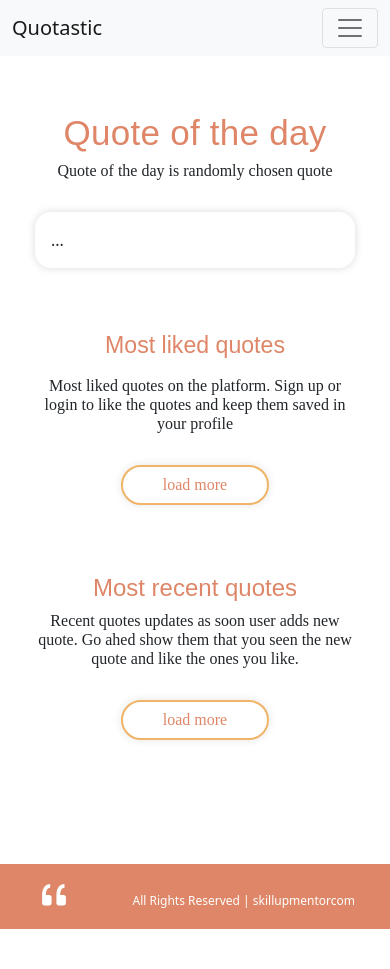
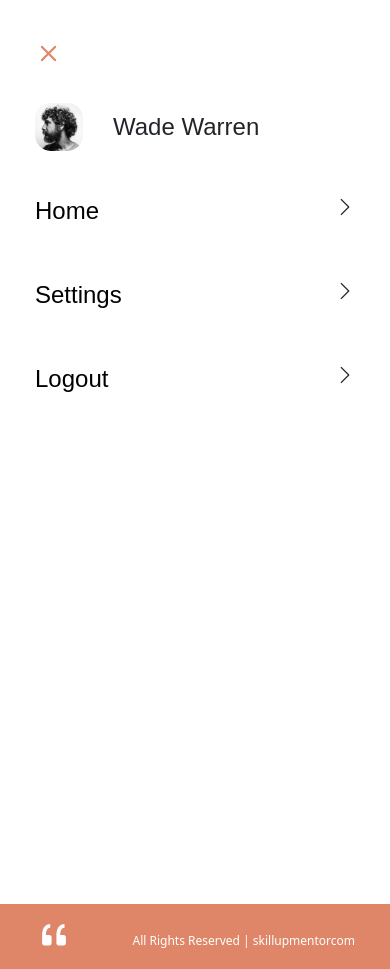
Before and after one commit to hktari/skillup-01-quotes-frontend, a React (Create React App) app: page / in a window 390 px wide. Before the commit the page ends 929 px from the top, so only its background shows below. Built offline with nearby package versions, Linux system fonts and the light colour scheme; data requests are answered from the project's data file.

Commit message:
style side menu mobile

```diff
--- a/src/components/Header.tsx
+++ b/src/components/Header.tsx
@@ -1,3 +1,4 @@
+import { userInfo } from 'os'
 import React from 'react'
 import { User } from '../services/interface'
 
@@ -7,25 +8,47 @@ type HeaderProps = {
 
 const Header = (props: HeaderProps) => {
     return (
+        <>
             <header>
-            <nav className="navbar navbar-expand-lg navbar-light bg-light">
-                <div className="container-fluid">
-                    <a className="navbar-brand" href="#">Quotastic</a>
-                    <button className="navbar-toggler" type="button" data-bs-toggle="collapse" data-bs-target="#navbarSupportedContent" aria-controls="navbarSupportedContent" aria-expanded="false" aria-label="Toggle navigation">
-                        <span className="navbar-toggler-icon"></span>
+                <nav>
+                    <div>
+                        <a href="#" className='title-brand' ><h3>Quotastic<i className="bi bi-quote"></i></h3>
+                        </a>
+                        <button type="button"
+                            data-bs-toggle="collapse" data-bs-target="#navbarSupportedContent"
+                            aria-controls="navbarSupportedContent" aria-expanded="false" aria-label="Toggle navigation">
+                            <i>OPEN/CLOSE</i>
                         </button>
-                    <div className="collapse navbar-collapse" id="navbarSupportedContent">
-                        <ul className="navbar-nav me-auto mb-2 mb-lg-0">
-                            <li className="nav-item">
-                                <a className="nav-link active" aria-current="page" href="#">Home</a>
+                    </div>
+                </nav>
+            </header>
+            <div className="side-menu">
+                <div className="header">
+                    <button type="button"
+                        className='btn-toggle'
+                        data-bs-toggle="collapse" data-bs-target="#navbarSupportedContent"
+                        aria-controls="navbarSupportedContent" aria-expanded="false" aria-label="Toggle navigation">
+                        <i className='bi bi-x'></i>
+                    </button>
+                    <div className="user-profile">
+                        <img src={props.user?.profileImg.thumbnailUrl} alt="" />
+                        <h5>{props.user?.username}</h5>
+                    </div>
+                </div>
+                <ul className='nav-list'>
+                    <li className='nav-item'>
+                        <a aria-current="page" href="#">Home</a>
+                        <i className="bi bi-chevron-right"></i>
                     </li>
                     {props.user ? (
                         <>
-                                    <li className="nav-item">
-                                        <a className="nav-link" href="#">Settings</a>
+                            <li className='nav-item'>
+                                <a href="#">Settings</a>
+                                <i className="bi bi-chevron-right"></i>
                             </li>
-                                    <li className="nav-item">
-                                        <a className="nav-link" href="#">Logout</a>
+                            <li className='nav-item'>
+                                <a href="#">Logout</a>
+                                <i className="bi bi-chevron-right"></i>
                             </li>
                         </>
                     ) : (
@@ -37,9 +60,7 @@ const Header = (props: HeaderProps) => {
                         </>)}
                 </ul>
             </div>
-                </div>
-            </nav>
-        </header>
+        </>
     )
 }
 
--- a/src/scss/index.scss
+++ b/src/scss/index.scss
@@ -32,7 +32,102 @@ footer,
 
 
 
+/* -------------------------------------------------------------------------- */
+/*                                   header                                   */
+/* -------------------------------------------------------------------------- */
 
+header {
+  height: 96px;
+  background-color: orange;
+  padding: 30px 35px;
+  background: #FFFFFF;
+
+  /* Shadow Primary */
+  box-shadow: 0px 0px 8px rgba(0, 0, 0, 0.15);
+
+  h3 {
+    margin-bottom: 0;
+  }
+
+  .title-brand {
+    float: right;
+    background-color: khaki;
+    color: black;
+    text-decoration: none;
+
+    i {
+      color: $primary-color;
+      position: relative;
+      top: -6px;
+    }
+  }
+}
+
+.side-menu {
+  position: fixed;
+  top: 0;
+  left: 0;
+  width: 100vw;
+  height: 100vh;
+  background-color: white;
+
+  padding: 27px 35px;
+
+  .btn-toggle {
+    background-color: white;
+    color: $primary-color;
+    border: 0;
+    font-size: 35px;
+    position: relative;
+    left: -10px;
+  }
+
+  .user-profile {
+    margin-top: 21px;
+
+    img {
+      float: left;
+      height: 48px;
+      width: 48px;
+      border-radius: 33%;
+    }
+
+    h5 {
+      margin-bottom: 0;
+      margin-left: 30px;
+      float: left;
+      line-height: 48px;
+    }
+  }
+
+  .user-profile:after {
+    clear: left;
+    display: table;
+    content: '';
+  }
+
+  .nav-list {
+    margin-top: 18px;
+    padding: 0;
+
+    .nav-item{
+      list-style: none;
+
+      padding: 24px 0px;
+      a{
+        @extend h5;
+        text-decoration: none;
+        color: black;
+      }
+
+      i{
+        float: right;
+        font-size: 20px;
+      }
+
+    }
+  }
+}
 
 /* --------------------------------- footer --------------------------------- */
 footer {
@@ -237,22 +332,24 @@ em {
     margin-top: 16px;
   }
 
-  .btn-wide{
+  .btn-wide {
     margin-top: 32px;
   }
 }
 
-#most-recent-quotes{
-  h5{
+#most-recent-quotes {
+  h5 {
     margin-top: 69px;
     color: $primary-color;
     text-align: center;
   }
-  .text-body{
+
+  .text-body {
     text-align: center;
     margin-top: 8px;
   }
-  .btn-wide{
+
+  .btn-wide {
     margin-top: 32px;
   }
 }
```
Lines whose indentation alone changed are shown as unchanged.
